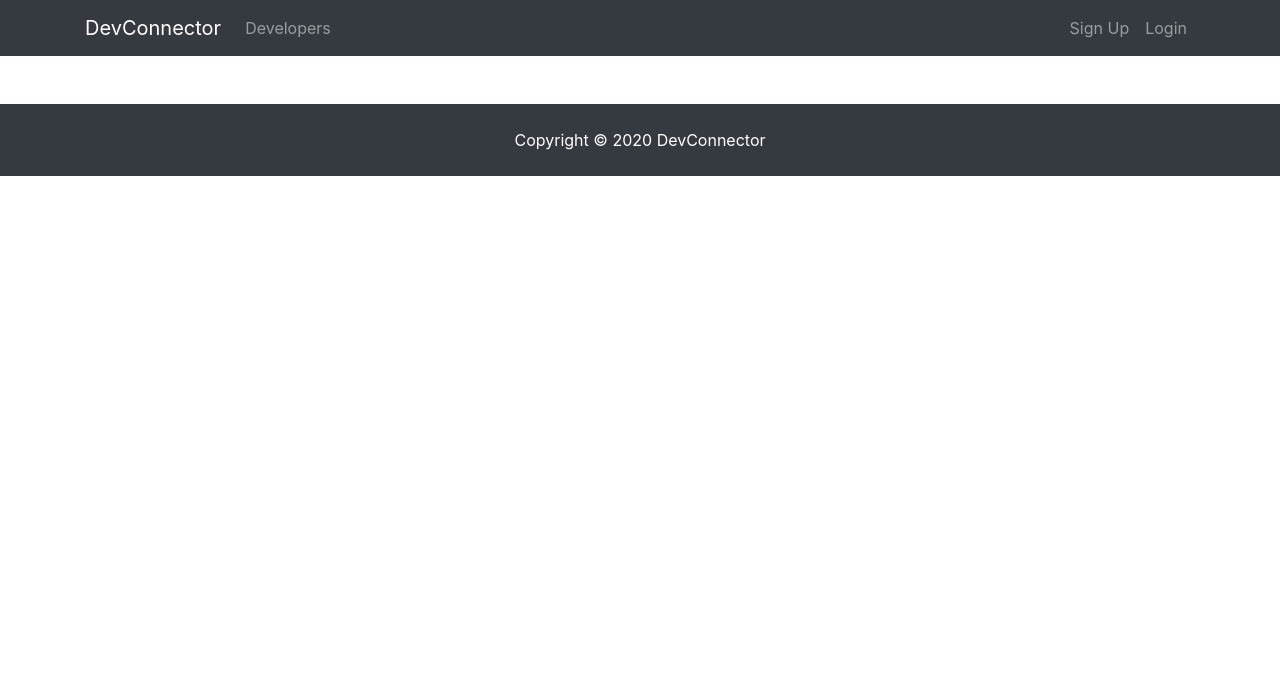
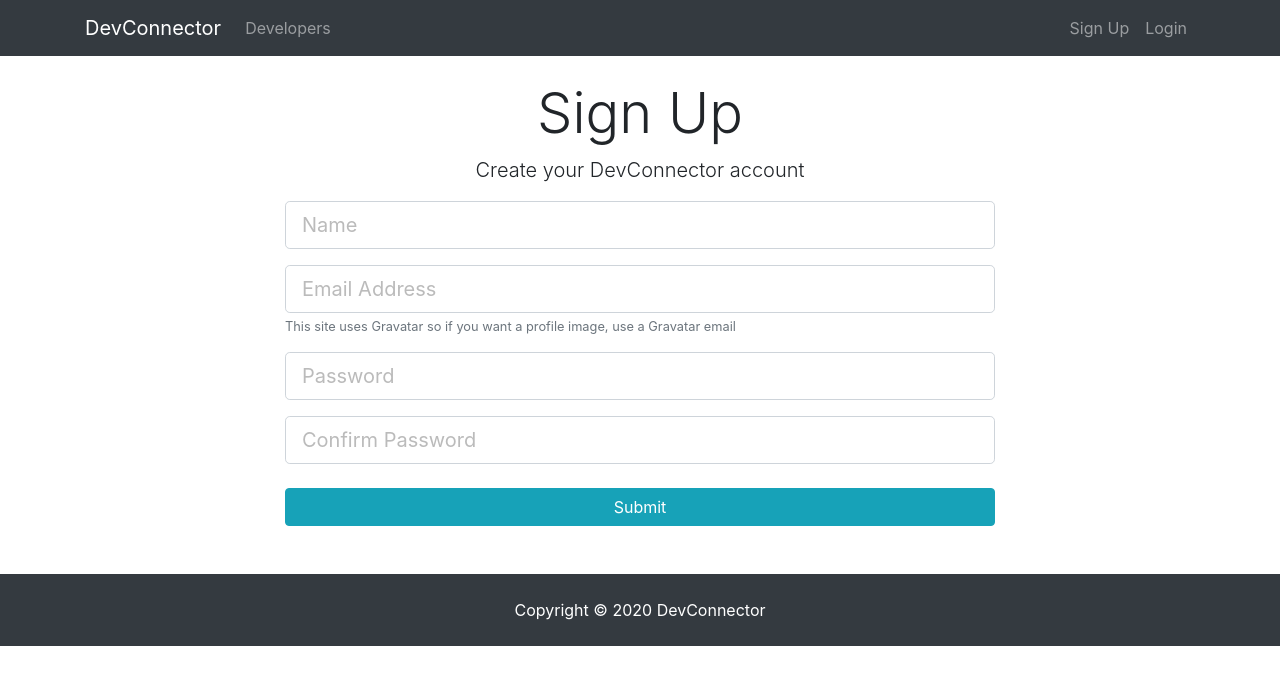
Before and after one commit to MZ195/MERN-Web-Application, a React (Create React App) app in the folder client/: page /register in a window 1280 px wide. Shown: the top 684 px of the page. Built offline with nearby package versions, Linux system fonts and the light colour scheme.

Commit message:
Login/signin forms are ready

```diff
--- a/client/package.json
+++ b/client/package.json
@@ -6,6 +6,8 @@
     "@testing-library/jest-dom": "^4.2.4",
     "@testing-library/react": "^9.5.0",
     "@testing-library/user-event": "^7.2.1",
+    "axios": "^0.19.2",
+    "classnames": "^2.2.6",
     "react": "^16.13.1",
     "react-dom": "^16.13.1",
     "react-router-dom": "^5.2.0",
--- a/client/src/App.js
+++ b/client/src/App.js
@@ -6,6 +6,8 @@
 import Navbar from "./components/layout/Navbar";
 import Footer from "./components/layout/Footer";
 import Landing from "./components/layout/Landing";
+import Register from "./components/layout/auth/Register";
+import Login from "./components/layout/auth/Login";
 
 function App() {
   return (
@@ -13,6 +15,10 @@
       <div className="App">
         <Navbar />
         <Route exact path="/" component={Landing} />
+        <div className="container">
+          <Route exact path="/login" component={Login} />
+          <Route exact path="/register" component={Register} />
+        </div>
         <Footer />
       </div>
     </Router>
--- a/client/src/components/layout/Landing.js
+++ b/client/src/components/layout/Landing.js
@@ -1,4 +1,5 @@
 import React, { Component } from "react";
+import { Link } from "react-router-dom";
 
 class Landing extends Component {
   render() {
@@ -15,12 +16,12 @@
                   from other developers
                 </p>
                 <hr />
-                <a href="register.html" className="btn btn-lg btn-info mr-2">
+                <Link to="/register" className="btn btn-lg btn-info mr-2">
                   Sign Up
-                </a>
-                <a href="login.html" className="btn btn-lg btn-light">
+                </Link>
+                <Link to="/login" className="btn btn-lg btn-light">
                   Login
-                </a>
+                </Link>
               </div>
             </div>
           </div>
--- a/client/src/components/layout/Navbar.js
+++ b/client/src/components/layout/Navbar.js
@@ -1,13 +1,14 @@
 import React, { Component } from "react";
+import { Link } from "react-router-dom";
 
 class Navbar extends Component {
   render() {
     return (
       <nav className="navbar navbar-expand-sm navbar-dark bg-dark mb-4">
         <div className="container">
-          <a className="navbar-brand" href="landing.html">
+          <Link className="navbar-brand" to="/">
             DevConnector
-          </a>
+          </Link>
           <button
             className="navbar-toggler"
             type="button"
@@ -20,23 +21,23 @@
           <div className="collapse navbar-collapse" id="mobile-nav">
             <ul className="navbar-nav mr-auto">
               <li className="nav-item">
-                <a className="nav-link" href="profiles.html">
+                <Link className="nav-link" to="/profiles">
                   {" "}
                   Developers
-                </a>
+                </Link>
               </li>
             </ul>
 
             <ul className="navbar-nav ml-auto">
               <li className="nav-item">
-                <a className="nav-link" href="register.html">
+                <Link className="nav-link" to="/register">
                   Sign Up
-                </a>
+                </Link>
               </li>
               <li className="nav-item">
-                <a className="nav-link" href="login.html">
+                <Link className="nav-link" to="/login">
                   Login
-                </a>
+                </Link>
               </li>
             </ul>
           </div>
--- /dev/null
+++ b/client/src/components/layout/auth/Login.js
@@ -0,0 +1,65 @@
+import React, { Component } from "react";
+
+class Login extends Component {
+  constructor() {
+    super();
+    this.state = {
+      email: "",
+      password: "",
+      errors: {},
+    };
+
+    this.onChange = this.onChange.bind(this);
+    this.onSubmit = this.onSubmit.bind(this);
+  }
+
+  onChange(event) {
+    this.setState({ [event.target.name]: event.target.value });
+  }
+
+  onSubmit(event) {
+    event.preventDefault();
+  }
+
+  render() {
+    return (
+      <div className="login">
+        <div className="container">
+          <div className="row">
+            <div className="col-md-8 m-auto">
+              <h1 className="display-4 text-center">Log In</h1>
+              <p className="lead text-center">
+                Sign in to your DevConnector account
+              </p>
+              <form onSubmit={this.onSubmit}>
+                <div className="form-group">
+                  <input
+                    type="email"
+                    className="form-control form-control-lg"
+                    placeholder="Email Address"
+                    name="email"
+                    value={this.state.email}
+                    onChange={this.onChange}
+                  />
+                </div>
+                <div className="form-group">
+                  <input
+                    type="password"
+                    className="form-control form-control-lg"
+                    placeholder="Password"
+                    name="password"
+                    value={this.state.password}
+                    onChange={this.onChange}
+                  />
+                </div>
+                <input type="submit" className="btn btn-info btn-block mt-4" />
+              </form>
+            </div>
+          </div>
+        </div>
+      </div>
+    );
+  }
+}
+
+export default Login;
--- /dev/null
+++ b/client/src/components/layout/auth/Register.js
@@ -0,0 +1,127 @@
+import React, { Component } from "react";
+import axios from "axios";
+import classnames from "classnames";
+
+class Register extends Component {
+  constructor() {
+    super();
+    this.state = {
+      name: "",
+      email: "",
+      password: "",
+      password2: "",
+      errors: {},
+    };
+
+    this.onChange = this.onChange.bind(this);
+    this.onSubmit = this.onSubmit.bind(this);
+  }
+
+  onChange(event) {
+    this.setState({ [event.target.name]: event.target.value });
+  }
+
+  onSubmit(event) {
+    event.preventDefault();
+
+    const newUser = {
+      name: this.state.name,
+      email: this.state.email,
+      password: this.state.password,
+      password2: this.state.password2,
+    };
+
+    axios
+      .post("/api/users/register", newUser)
+      .then((result) => console.log(result.data))
+      .catch((err) => this.setState({ errors: err.response.data }));
+  }
+
+  render() {
+    const { errors } = this.state;
+
+    return (
+      <div className="register">
+        <div className="container">
+          <div className="row">
+            <div className="col-md-8 m-auto">
+              <h1 className="display-4 text-center">Sign Up</h1>
+              <p className="lead text-center">
+                Create your DevConnector account
+              </p>
+              <form onSubmit={this.onSubmit}>
+                <div className="form-group">
+                  <input
+                    type="text"
+                    className={classnames("form-control form-control-lg", {
+                      "is-invalid": errors.name,
+                    })}
+                    placeholder="Name"
+                    name="name"
+                    value={this.state.name}
+                    onChange={this.onChange}
+                  />
+                  {errors.name && (
+                    <div className="invalid-feedback">{errors.name}</div>
+                  )}
+                </div>
+                <div className="form-group">
+                  <input
+                    type="email"
+                    className={classnames("form-control form-control-lg", {
+                      "is-invalid": errors.email,
+                    })}
+                    placeholder="Email Address"
+                    name="email"
+                    value={this.state.email}
+                    onChange={this.onChange}
+                  />
+                  {errors.email && (
+                    <div className="invalid-feedback">{errors.email}</div>
+                  )}
+                  <small className="form-text text-muted">
+                    This site uses Gravatar so if you want a profile image, use
+                    a Gravatar email
+                  </small>
+                </div>
+                <div className="form-group">
+                  <input
+                    type="password"
+                    className={classnames("form-control form-control-lg", {
+                      "is-invalid": errors.password,
+                    })}
+                    placeholder="Password"
+                    name="password"
+                    value={this.state.password}
+                    onChange={this.onChange}
+                  />
+                  {errors.password && (
+                    <div className="invalid-feedback">{errors.password2}</div>
+                  )}
+                </div>
+                <div className="form-group">
+                  <input
+                    type="password"
+                    className={classnames("form-control form-control-lg", {
+                      "is-invalid": errors.password2,
+                    })}
+                    placeholder="Confirm Password"
+                    name="password2"
+                    value={this.state.password2}
+                    onChange={this.onChange}
+                  />
+                  {errors.password2 && (
+                    <div className="invalid-feedback">{errors.password2}</div>
+                  )}
+                </div>
+                <input type="submit" className="btn btn-info btn-block mt-4" />
+              </form>
+            </div>
+          </div>
+        </div>
+      </div>
+    );
+  }
+}
+
+export default Register;
```
